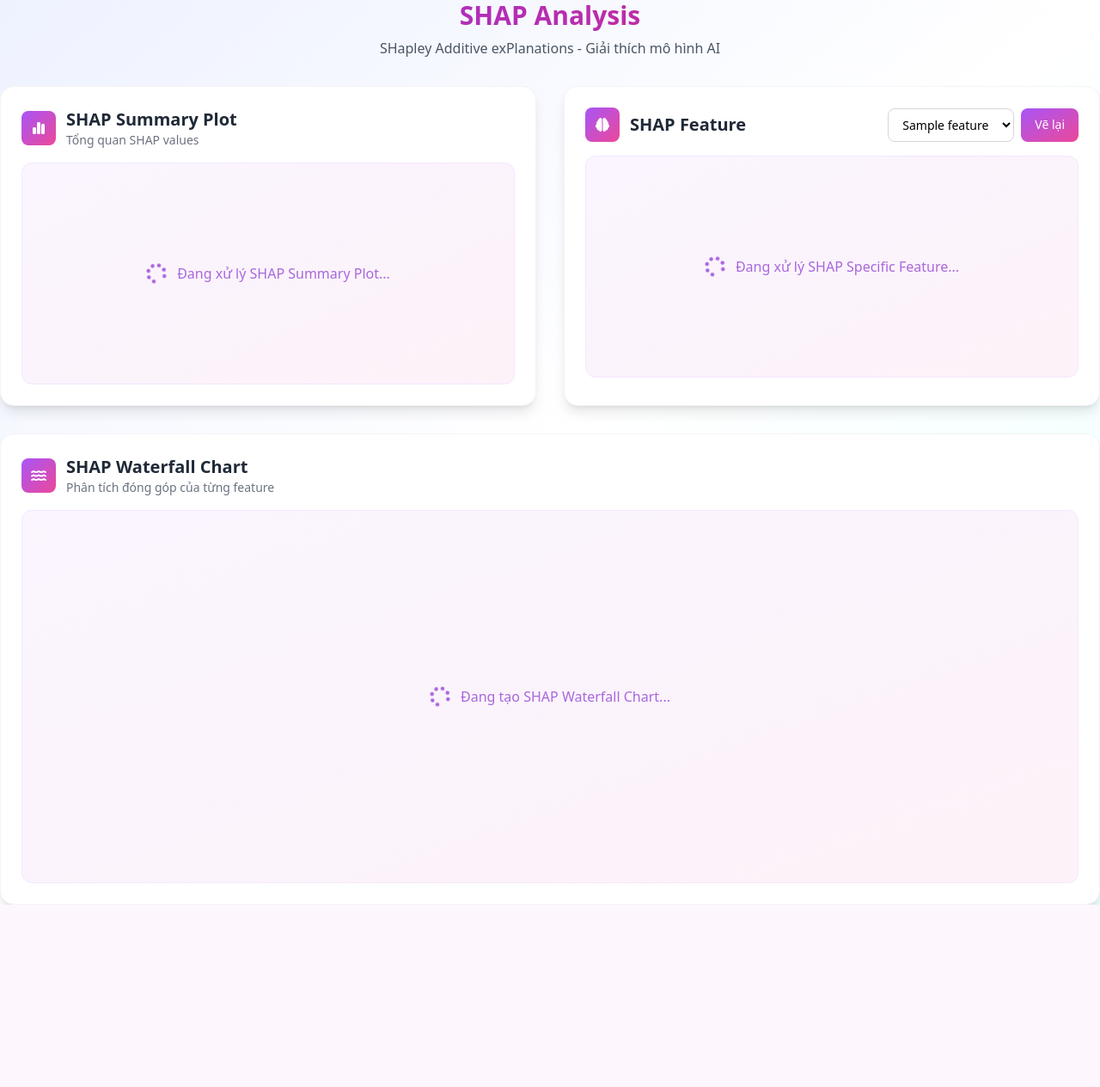
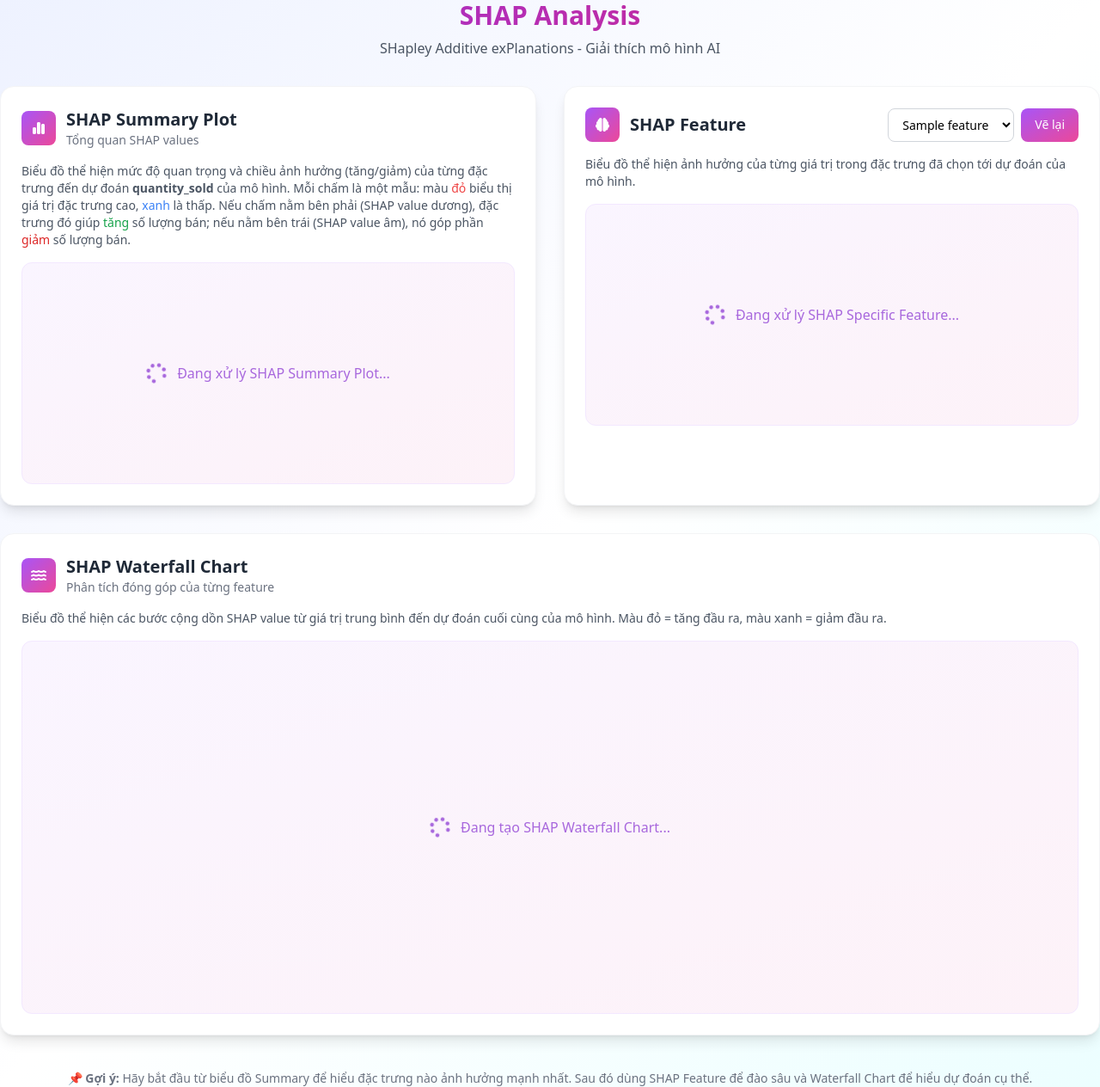
Before and after one commit to DA-Final-Project-2025/da_final_project, a Flask app: template templates/explainable/shap.html in a window 1280 px wide. Shown: the whole page at 86% size. Before the commit the page ends 1052 px from the top, so only its background shows below. Run offline with Flask 3, Linux system fonts and the light colour scheme; the template is opened without the code that fills it: most values are stand-ins (such as "Sample title", 1, 10 or a date in 2020); some libraries are stand-ins or nearby versions.

Commit message:
Add instructive text in SHAP and LIME

```diff
--- a/templates/explainable/shap.html
+++ b/templates/explainable/shap.html
@@ -108,6 +108,12 @@
                     <p class="text-sm text-gray-500">Tổng quan SHAP values</p>
                 </div>
             </div>
+            <p class="text-sm text-gray-600 mb-4">
+                Biểu đồ thể hiện mức độ quan trọng và chiều ảnh hưởng (tăng/giảm) của từng đặc trưng đến dự đoán <strong>quantity_sold</strong> của mô hình.
+                Mỗi chấm là một mẫu: màu <span class="text-red-500 font-medium">đỏ</span> biểu thị giá trị đặc trưng cao, <span class="text-blue-500 font-medium">xanh</span> là thấp.
+                Nếu chấm nằm bên phải (SHAP value dương), đặc trưng đó giúp <span class="text-green-600 font-medium">tăng</span> số lượng bán;
+                nếu nằm bên trái (SHAP value âm), nó góp phần <span class="text-red-600 font-medium">giảm</span> số lượng bán.
+            </p>
             <div id="shap-summary-plot"
                 class="bg-gradient-to-br from-purple-50 to-pink-50 rounded-xl flex items-center justify-center border border-purple-100 flex justify-center items-center">
                 <div id="shap-summary-plot-loading" class="flex items-center justify-center h-64 animate-pulse">
@@ -141,6 +147,9 @@
                     </button>
                 </div>
             </div>
+            <p class="text-sm text-gray-600 mb-4">
+                Biểu đồ thể hiện ảnh hưởng của từng giá trị trong đặc trưng đã chọn tới dự đoán của mô hình.
+            </p>
             <div id="shap_specific_feature"
                 class="bg-gradient-to-br from-purple-50 to-pink-50 rounded-xl flex items-center justify-center border border-purple-100 flex justify-center items-center">
                 <div id="shap_specific_feature-loading" class="flex items-center justify-center h-64 animate-pulse">
@@ -163,6 +172,9 @@
                 <p class="text-sm text-gray-500">Phân tích đóng góp của từng feature</p>
             </div>
         </div>
+        <p class="text-sm text-gray-600 mb-4">
+            Biểu đồ thể hiện các bước cộng dồn SHAP value từ giá trị trung bình đến dự đoán cuối cùng của mô hình. Màu đỏ = tăng đầu ra, màu xanh = giảm đầu ra.
+        </p>
         <div id="shap-waterfall-chart"
             class="px-6 py-6 bg-gradient-to-br from-purple-50 to-pink-50 rounded-xl flex items-center justify-center border border-purple-100 flex justify-center items-center">
             <div id="shap-waterfall-chart-loading" class="flex items-center justify-center h-96 animate-pulse">
@@ -170,6 +182,10 @@
                 <span class="ml-3 text-purple-700">Đang tạo SHAP Waterfall Chart...</span>
             </div>
         </div>
+    </div>
+
+    <div class="text-center text-sm text-gray-500 mt-10">
+        <p><strong>📌 Gợi ý:</strong> Hãy bắt đầu từ biểu đồ Summary để hiểu đặc trưng nào ảnh hưởng mạnh nhất. Sau đó dùng SHAP Feature để đào sâu và Waterfall Chart để hiểu dự đoán cụ thể.</p>
     </div>
     <script>
         async function explainFeature() {
```
Also changed, not shown: templates/explainable/lime.html (+10 -0 lines).
